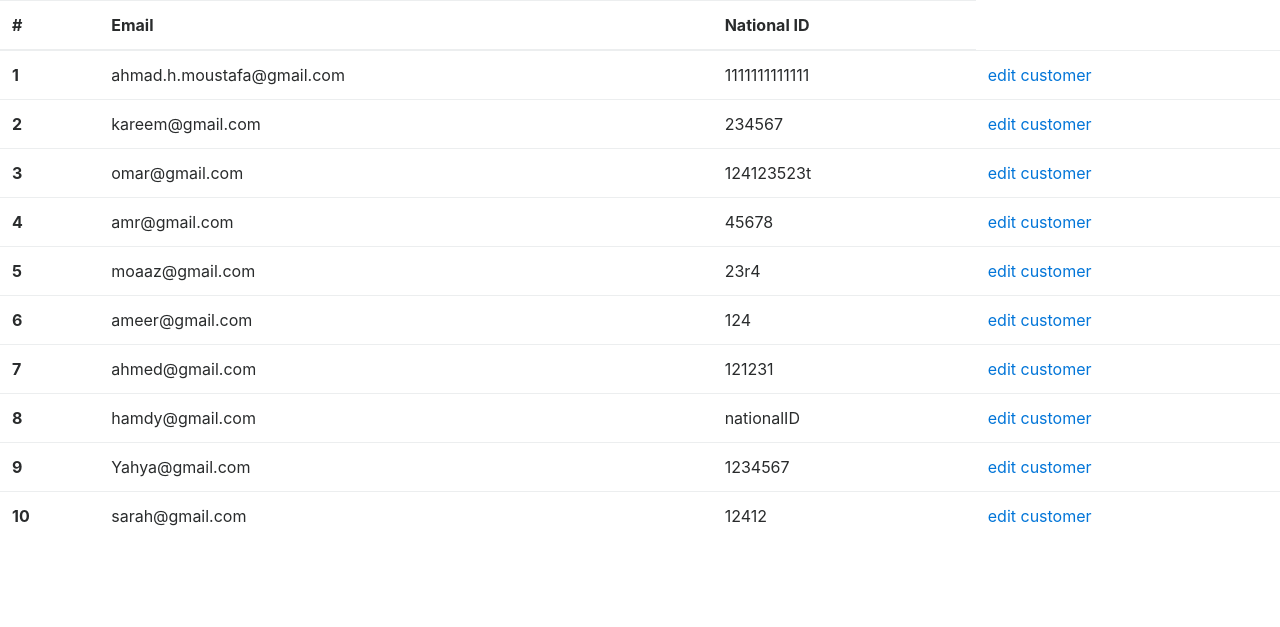
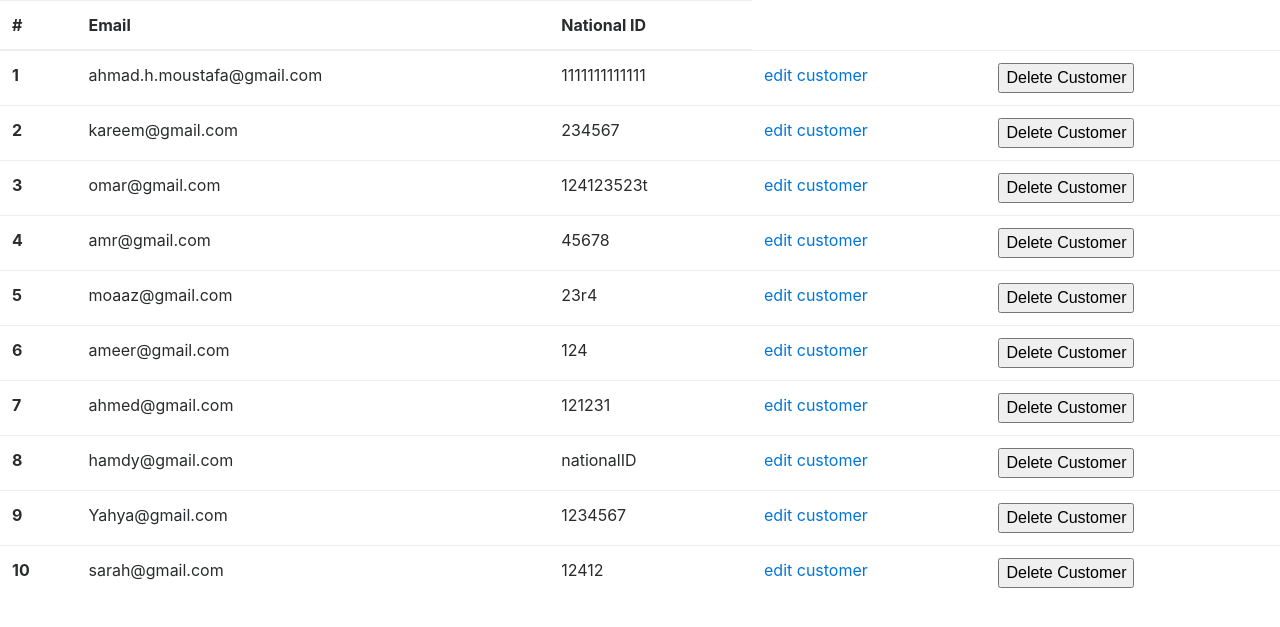
Before and after one commit to tennoz/php-admin-panel, a PHP site: page /viewCustomers in a window 1280 px wide. Shown: the top 627 px of the page. Run offline with PHP 8.4, Linux system fonts and the light colour scheme; data comes from the database, SQL or seed files in the repository; some libraries are stand-ins or nearby versions.

Commit message:
delete action not working

```diff
--- a/core/database/QueryBuilder.php
+++ b/core/database/QueryBuilder.php
@@ -63,9 +63,9 @@ class QueryBuilder
     }
 
     public function delete($table, $parameters) {
-      $_POST['id'];
       $sql = sprintf(
-          'DELETE FROM %s WHERE customers.id = %s',
+          'DELETE FROM %s WHERE %s.id = %s',
+          $table,
           $table,
           $id
       );
@@ -79,4 +79,5 @@ class QueryBuilder
       }
 
     }
+
 }
--- a/routes.php
+++ b/routes.php
@@ -5,4 +5,6 @@
   $router->get('edit', 'controllers/edit.php');
   $router->post('edit', 'controllers/edit.php');
   $router->post('customers', 'controllers/add_customer.php');
+  $router->get('delete', 'controllers/delete_customer.php');
+  $router->post('delete', 'controllers/delete_customer.php');
  ?>
--- a/views/customers_table.view.php
+++ b/views/customers_table.view.php
@@ -16,14 +16,10 @@
       <td><?= $customer->email; ?></td>
       <td><?= $customer->n_id; ?></td>
       <td><a href="edit?id=<?php echo $customer->id ?>">edit customer</a></td>
+      <td><a href="delete?id=<?php echo $customer->id ?>"><input type="submit" name="delete" value="Delete Customer"></a></td>
     </tr>
   <?php endforeach; ?>
   </tbody>
 </table>
 
-
-
-
-
-
 <?php require ('partials/footer.php'); ?>
```
Also changed, not shown: controllers/delete_customer.php (added, +11 -0 lines).
